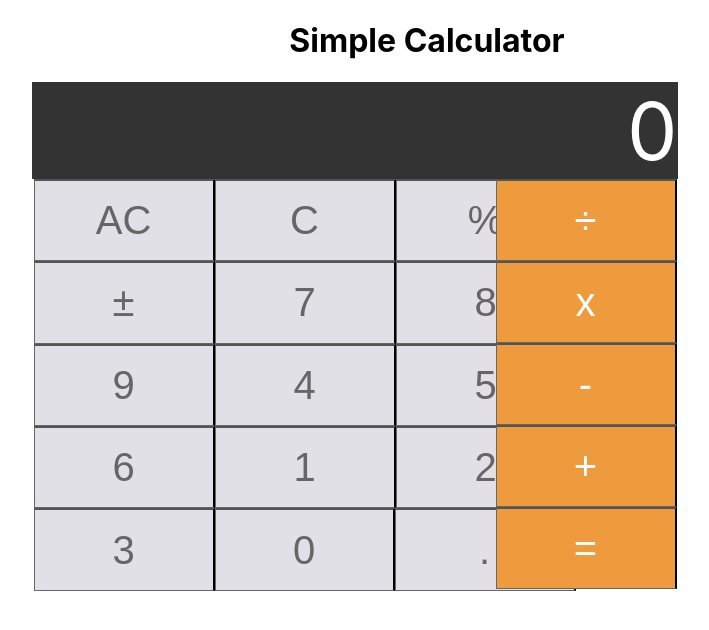
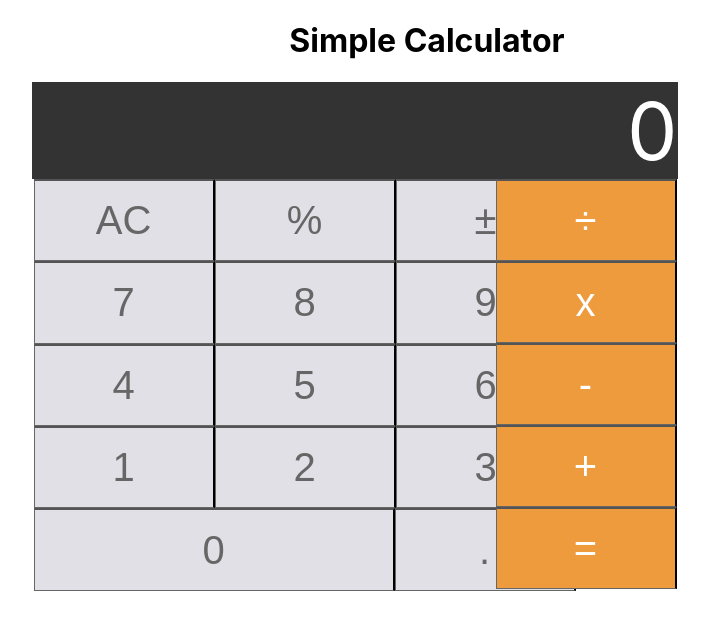
Before and after one commit to benstone1/Pursuit-Core-Web-React-Calculator-Lab, a React (Create React App) app in the folder calculator/: page / in a window 1280 px wide. Shown: the top 630 px of the page, without its empty margins (213-922 px from the left). Built offline with nearby package versions, Linux system fonts and the light colour scheme.

Commit message:
working on operation

```diff
--- a/calculator/src/App.css
+++ b/calculator/src/App.css
@@ -58,7 +58,7 @@ button:active {
   background-color: #333;
 }
 .col-6 {
-  width: 180px;
+  width: 361px;
 }
 
 .holder {
--- a/calculator/src/App.js
+++ b/calculator/src/App.js
@@ -12,26 +12,28 @@ class App extends React.Component {
       previousValue: null,
       operation: null,
       waitingForNewValue: false,
-      negative: false
+      negative: false,
+      clear: false,
+      clearType: 'AC'
     };
     this.state = this.initialState;
   }
 
-  componentDidMount() {
-    this.showAnswer = e => {
+  showAnswer = e => {
     const { input, displayValue } = this.state
     if (input === '') {
       this.setState({
         previousValue: displayValue,
-          input: 0
+        input: 0,
       });
     } else {
       this.handleMath()
+      // this.handleOperationButton(e)
     }
-    }
-    // console.log('yub');
 
   }
+
+
 
   handleInput = event => {
     let { input } = this.state
@@ -41,32 +43,40 @@ class App extends React.Component {
     });
   };
 
-  allClear = () => this.setState(this.initialState);
-
   clear = () => {
-    this.setState({
+    const { clear } = this.state
+    clear ? this.setState({
       displayValue: 0,
       input: ''
-    })
+    }) : this.setState(this.initialState);
   }
 
 
   handleOperationButton = e => {
-    const { input, waitingForNewValue, displayValue } = this.state;
+    const { input, waitingForNewValue, displayValue, clear } = this.state;
     const value = e.target.value;
     waitingForNewValue ? this.setState({
       operation: value,
       previousValue: parseFloat(displayValue),
-      input: ''
+      input: '',
     }) : this.setState({
       operation: value,
       previousValue: parseFloat(input),
       input: '',
-      waitingForNewValue: true
+      waitingForNewValue: true,
     });
+
+    clear ? this.setState({
+      clear: false,
+      clearType: 'AC'
+    }) : this.setState({
+      clear: true,
+      clearType: 'C'
+    })
   };
 
   handleMath = () => {
+    this.clear()
     const { operation, previousValue, input } = this.state
 
     switch (operation) {
@@ -96,10 +106,11 @@ class App extends React.Component {
         break;
       default:
         this.setState({
-          input: ''
+          input: '',
         })
         break;
     }
+
   };
 
 
@@ -135,7 +146,7 @@ class App extends React.Component {
   handleSubmit = event => event.preventDefault();
 
   render() {
-    const { displayValue, result } = this.state;
+    const { displayValue, result, clearType } = this.state;
 
     console.log(this.state);
 
@@ -154,10 +165,10 @@ class App extends React.Component {
             handleMath={this.handleMath}
             handleSubmit={this.handleSubmit}
             handleConversion={this.handleConversion}
-            allClear={this.allClear}
             showAnswer={this.showAnswer}
             percentage={this.percentage}
             clear={this.clear}
+            clearType={clearType}
           />
         </div>
       </div>
--- a/calculator/src/components/CalculatorForm.jsx
+++ b/calculator/src/components/CalculatorForm.jsx
@@ -12,8 +12,7 @@ class CalculatorForm extends Component {
             <form onSubmit={this.props.handleSubmit}>
                 <div className="calc">
                     <div className="buttons">
-                        <button className="button col-3" onClick={this.props.allClear} value='AC'>AC</button>
-                        <button className="button col-3" onClick={this.props.clear} value='C'>C</button>
+                        <button className="button col-3" onClick={this.props.clear} value={this.props.clearType}>{this.props.clearType}</button>
                         <button
                             value='%'
                             className="button col-3"
```
Lines whose indentation alone changed are shown as unchanged.
